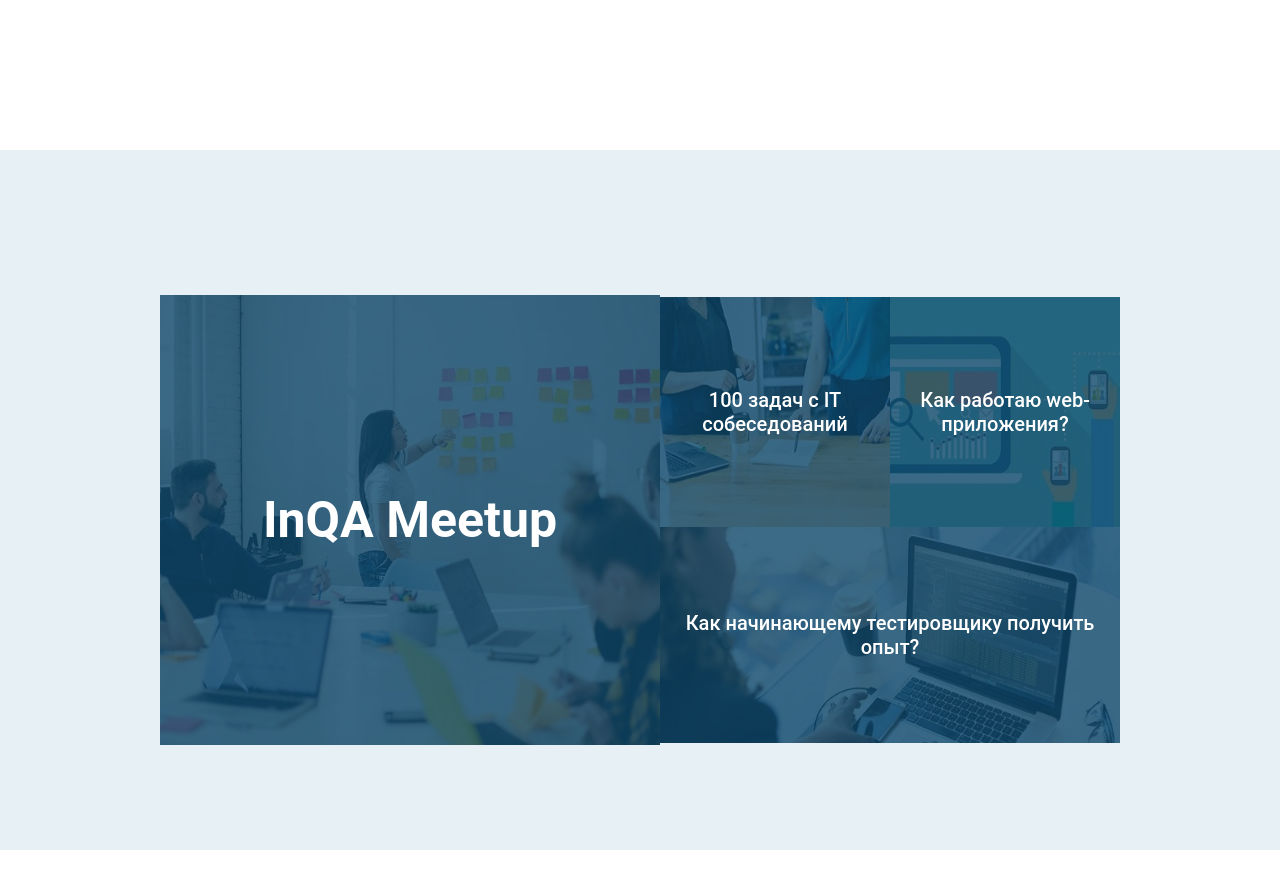
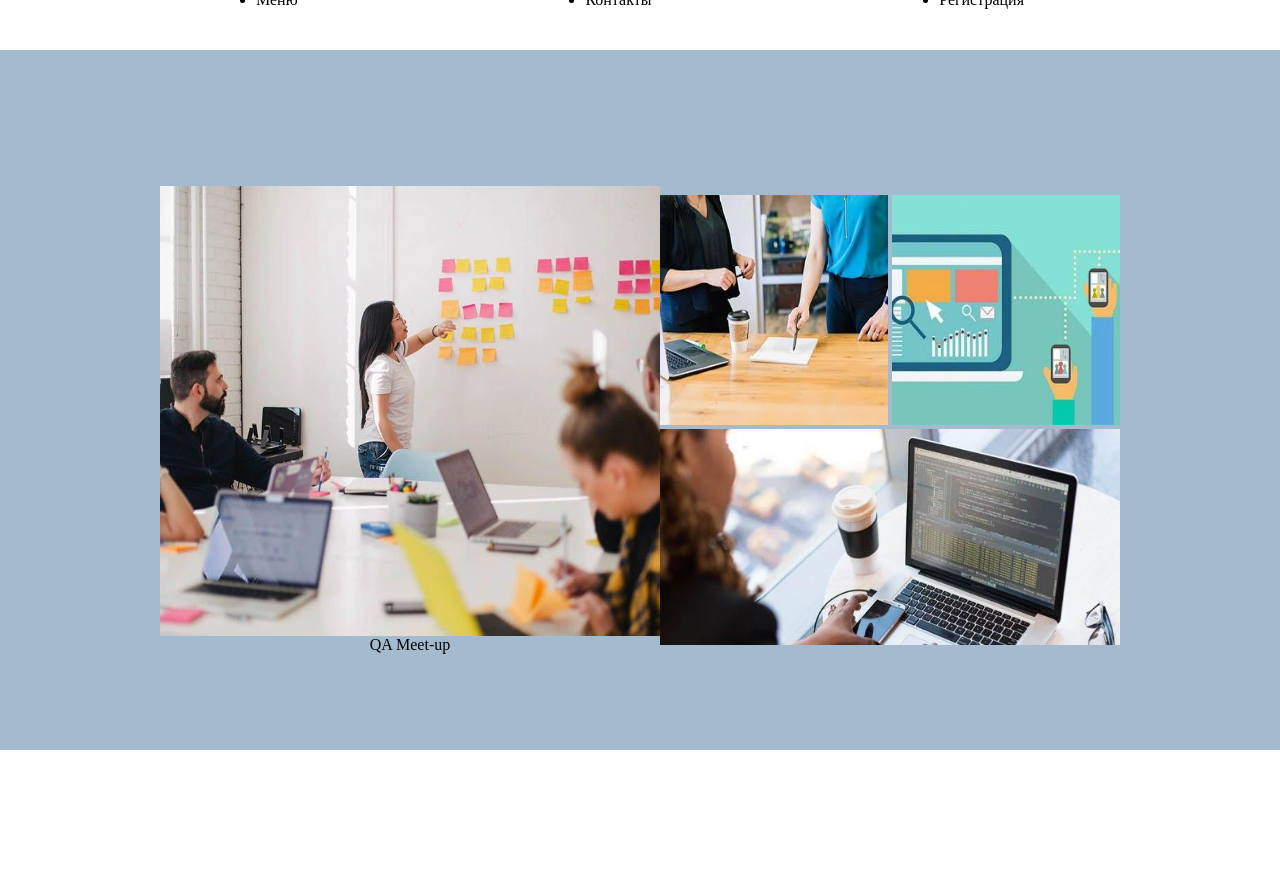
Before and after one commit to olga-sokol/bugs-bunny.by-1, a plain HTML site: page index.html in a window 1280 px wide. After the commit the page ends 800 px from the top, so only its background shows below. Drawn offline with Linux system fonts and the light colour scheme.

Commit message:
Revert "Ekaterina sosnovskaya"

```diff
--- a/index.html
+++ b/index.html
@@ -1,6 +1,5 @@
 <!DOCTYPE html>
 <html lang="en">
-
 <head>
     <link href="styles/style.css" rel="stylesheet">
     <meta charset="UTF-8">
@@ -8,82 +7,35 @@
     <meta http-equiv="X-UA-Compatible" content="ie=edge">
     <title>Document</title>
 </head>
-
 <body>
     <div id="mainPageBlock">
         <div id="headerBlock">
         <header>
-
+            <ul class="menuBlock">
+            <li>Меню</li>
+            <li>Контакты</li>
+            <li>Регистрация</li>
+            </ul>
         </header>
         </div>
-
     <div class="mainBlock">
         <main>
             <div class="imagesMainBlock">
-                    <div class="linkMainBlock">
-                        <a href="">
             <div class="bigImageMainBlock">
-                                <img class="bigImage" src="img/photo1.jpg">
-                                <div class="overlay"></div>
-                                <div class="imageText">
-                                    <p class="bigImageText">InQA Meetup</p>
+                <img class="bigImage" src="img/photo1.jpg" >
+                <div class="bigImageText"><p>QA Meet-up</p></div>
             </div>
-                            </div>
-                        </a>
-                    </div>
-
 
             <div class="threeImageMainBlock">
                 <div class="smallImageMainBlock">
-                            <div class="linkMainBlock">
-                                <a href="">
-                                    <div class="apartSmallImage">
                     <img class="smallImage" src="img/photo2.jpg">
-                                        <div class="overlay"></div>
-                                        <div class="imageText">
-                                            <p class="smallImagesText">100 задач с IT собеседований</p>
-                                        </div>
-                                    </div>
-                                </a>
+                    <img class="smallImage" src="img/photo3.jpg">
                 </div>
 
-
-                            <div class="linkMainBlock">
-                                <a href="">
-                                    <div class="apartSmallImage">
-                                        <img class="smallImage" src="img/photo3.jpg">
-                                        <div class="overlay"></div>
-                                        <div class="imageText">
-                                            <p class="smallImagesText">Как работаю web-приложения?</p>
-                                        </div>
-                                    </div>
-                                </a>
-                            </div>
-                        </div>
-
-                        <div class="linkMainBlock">
-                            <a href="">
                     <div class="halfSizeImageMainBlock">
                         <img class="halfSizeImage" src="img/photo4.jpg">
-                                    <div class="overlay"></div>
-                                    <div class="imageText">
-                                        <p class="smallImagesText">Как начинающему тестировщику получить опыт?</p>
-                                    </div>
-                                </div>
-                            </a>
-                        </div>
-                    </div>
-                </div>
 
             </div>
-        <div class="footerBlock">
-            <footer>
-                <div class="footerGeneralBlock">
-
-
-                </div>
-
-            </footer>
         </div>
     </div>
 </main>
@@ -91,5 +43,4 @@
 
     </div>
 </body>
-
 </html>
--- a/styles/style.css
+++ b/styles/style.css
@@ -1,94 +1,25 @@
-html,
-body,
-div,
-span,
-applet,
-object,
-iframe,
-h1,
-h2,
-h3,
-h4,
-h5,
-h6,
-p,
-blockquote,
-pre,
-a,
-abbr,
-acronym,
-address,
-big,
-cite,
-code,
-del,
-dfn,
-em,
-img,
-ins,
-kbd,
-q,
-s,
-samp,
-small,
-strike,
-strong,
-sub,
-sup,
-tt,
-var,
-b,
-u,
-i,
-center,
-dl,
-dt,
-dd,
-ol,
-ul,
-li,
-fieldset,
-form,
-label,
-legend,
-table,
-caption,
-tbody,
-tfoot,
-thead,
-tr,
-th,
-td,
-article,
-aside,
-canvas,
-details,
-embed,
-figure,
-figcaption,
-footer,
-header,
-hgroup,
-menu,
-nav,
-output,
-ruby,
-section,
-summary,
-time,
-mark,
-audio,
-video {
-    margin: 0;
-    padding: 0;
-    border: 0;
-    font-size: 100%;
-    font: inherit;
-    vertical-align: baseline;
-}
+html, body, div, span, applet, object, iframe,
+h1, h2, h3, h4, h5, h6, p, blockquote, pre,
+a, abbr, acronym, address, big, cite, code,
+del, dfn, em, img, ins, kbd, q, s, samp,
+small, strike, strong, sub, sup, tt, var,
+b, u, i, center,
+dl, dt, dd, ol, ul, li,
+fieldset, form, label, legend,
+table, caption, tbody, tfoot, thead, tr, th, td,
+article, aside, canvas, details, embed,
+figure, figcaption, footer, header, hgroup,
+menu, nav, output, ruby, section, summary,
+time, mark, audio, video {
+ margin: 0;
+ padding: 0;
+ border: 0;
+ font-size: 100%;
+ font: inherit;
+ vertical-align: baseline; }
 
-.mainBlock {
-    background-color: #e6f0f5;
+.mainBlock      {
+    background-color: rgb(164, 187, 207);
     width: 100%;
     height: 700px;
     display: flex;
@@ -99,7 +30,7 @@ video {
 
 #mainPageBlock {
     width: 100%;
-    height: 1000px;
+    height: 700px;
     display: flex;
     flex-direction: column;
     align-items: center;
@@ -112,7 +43,7 @@ header {
     align-content: center;
     justify-content: center;
     width: 100%;
-    height: 150px;
+    height: 100px;
 }
 
 #headerBlock {
@@ -122,7 +53,8 @@ header {
     justify-content: center;
     background-color: white;
     width: 60%;
-    height: 150px;
+    height: 20%;
+
 }
 
 .menuBlock {
@@ -143,7 +75,6 @@ main {
 }
 
 .imagesMainBlock {
-    /*position: relative;*/
     margin-top: 40px;
     width: 75%;
     display: flex;
@@ -153,12 +84,19 @@ main {
 }
 
 .bigImageMainBlock {
-    position: relative;
-    /*!*/
     display: flex;
     flex-direction: column;
     justify-content: space-around;
     align-items: center;
+
+}
+
+.bigImageText {
+    display: flex;
+    flex-direction: column;
+    justify-content: center;
+    align-items: center;
+    align-self: center;
 }
 
 .bigImage {
@@ -170,110 +108,29 @@ main {
     display: flex;
     flex-direction: column;
     justify-content: space-around;
-    align-items: center;
-}
-
-.smallImageMainBlock {
-    z-index: 1;
-    display: flex;
-    flex-direction: row;
-    justify-content: space-around;
-    align-items: center;
-}
-
-.apartSmallImage {
-    position: relative;
-    display: flex;
-    flex-direction: row;
-    justify-content: space-around;
-    align-items: center;
+    align-items: flex-start;
 }
 
 .halfSizeImageMainBlock {
-    position: relative;
     display: flex;
-    flex-direction: row;
-    justify-content: space-around;
-    align-items: center;
+    flex-direction: column;
+    justify-content: space-between;
+    align-items: flex-start;
 }
 
 .smallImage {
-    width: 230px;
+    width: 228px;
     height: 230px;
+}
+
+.halfSizeImageMainBlock {
+    display: flex;
+    flex-direction: column;
+    justify-content: space-between;
+    align-items: flex-start;
 }
 
 .halfSizeImage {
     width: 460px;
     height: 216px;
 }
-
-.imageText {
-    position: absolute;
-    display: flex;
-    flex-direction: column;
-    justify-content: space-between;
-    align-items: center;
-    text-align: center;
-    color: white;
-}
-
-.bigImageText {
-    font-size: 50px;
-    color: #ffffff;
-    font-family: "Roboto";
-    font-weight: 700;
-}
-
-.smallImagesText {
-    font-size: 20px;
-    color: #ffffff;
-    font-family: "Roboto";
-    font-weight: 500;
-    text-align: center;
-}
-
-.overlay {
-    display: flex;
-    flex-direction: column;
-    justify-content: space-between;
-    align-items: center;
-    width: 100%;
-    height: 100%;
-    z-index: 100%;
-    position: absolute;
-    top: 0;
-    right: 0;
-    left: 0;
-    bottom: 0;
-    background-color: rgba(12, 70, 105, 0.8);
-}
-
-footer {
-    display: flex;
-    flex-direction: row;
-    justify-content: space-between;
-    align-items: center;
-    width: 100%;
-    height: 150px;
-}
-
-.footerBlock {
-    display: flex;
-    flex-direction: row;
-    justify-content: space-between;
-    align-items: center;
-    width: 100%;
-    height: 150px;
-    background-color: white;
-}
-
-
-/*.footerGeneralBlock {
-    margin-top: 10px;
-    width: 75%;
-    display: flex;
-    flex-direction: row;
-    justify-content: space-between;
-    align-items: center;
-    background-color: white;
-} */
```
Lines whose indentation alone changed are shown as unchanged.
